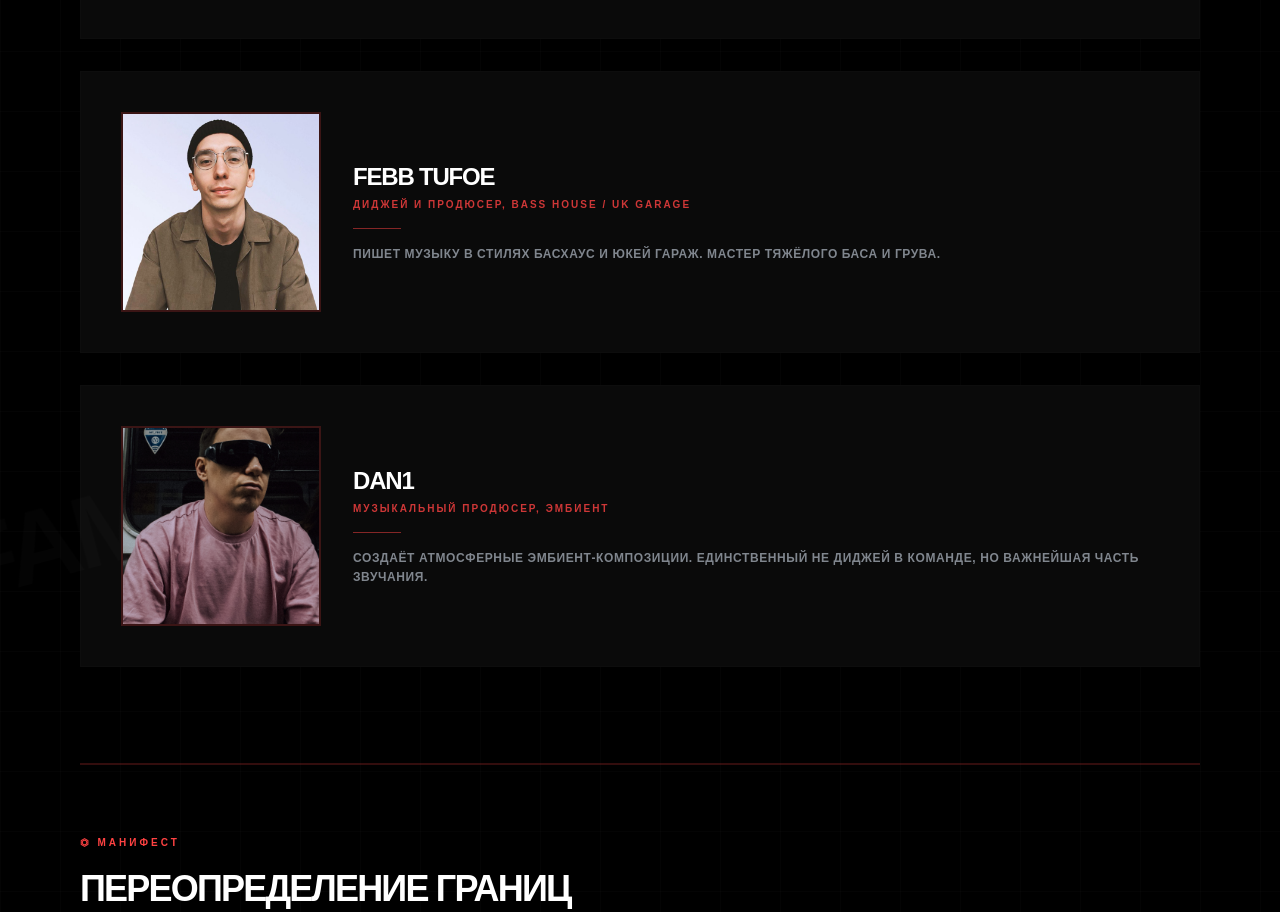
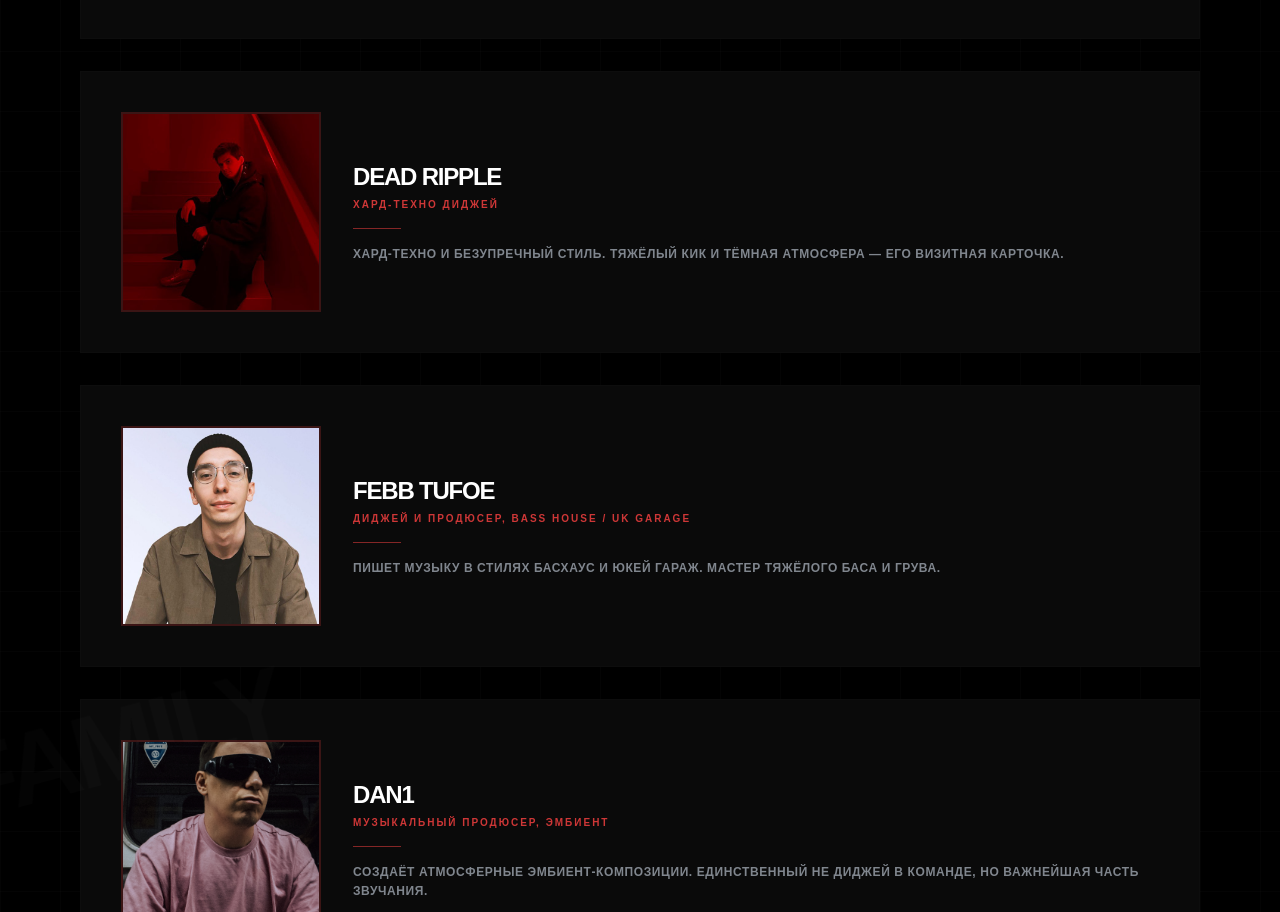
Before and after one commit to Alexander-Golomonosov/10-12djs-website, a Next.js app: page /about in a window 1280 px wide. Shown: the part 1089-2001 px from the top of the page. Built offline with nearby package versions, Linux system fonts and the light colour scheme; a web font is replaced by a local one.

Commit message:
Add Dead Ripple

```diff
--- a/src/app/about/page.tsx
+++ b/src/app/about/page.tsx
@@ -17,6 +17,12 @@ const artists = [
     role: "МУЛЬТИЖАНР",
     bio: "ОТ ТЕХНО ДО ДЖАНГЛА. МАСТЕР ПЕРЕХОДОВ И АТМОСФЕРНЫХ СЕТОВ.",
     photo: "/artists/xoniad.jpg",
+  },
+  {
+    nick: "DEAD RIPPLE",
+    role: "ХАРД-ТЕХНО ДИДЖЕЙ",
+    bio: "ХАРД-ТЕХНО И БЕЗУПРЕЧНЫЙ СТИЛЬ. ТЯЖЁЛЫЙ КИК И ТЁМНАЯ АТМОСФЕРА — ЕГО ВИЗИТНАЯ КАРТОЧКА.",
+    photo: "/artists/deadripple.jpg",
   },
   {
     nick: "FEBB TUFOE",
```
Also changed, not shown: public/artists/deadripple.jpg (added).
